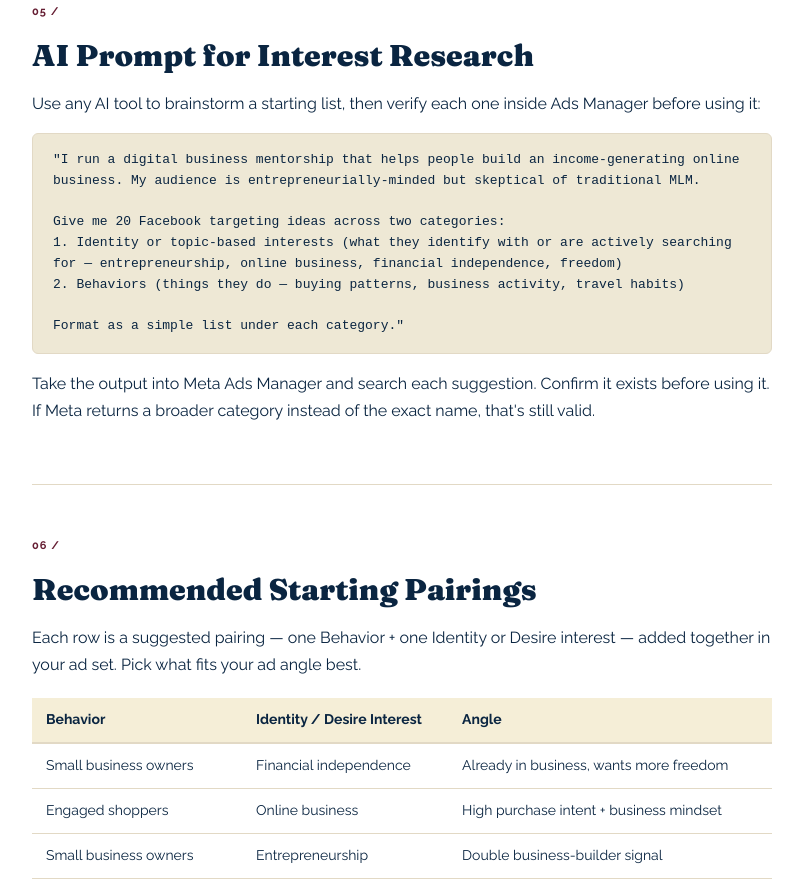
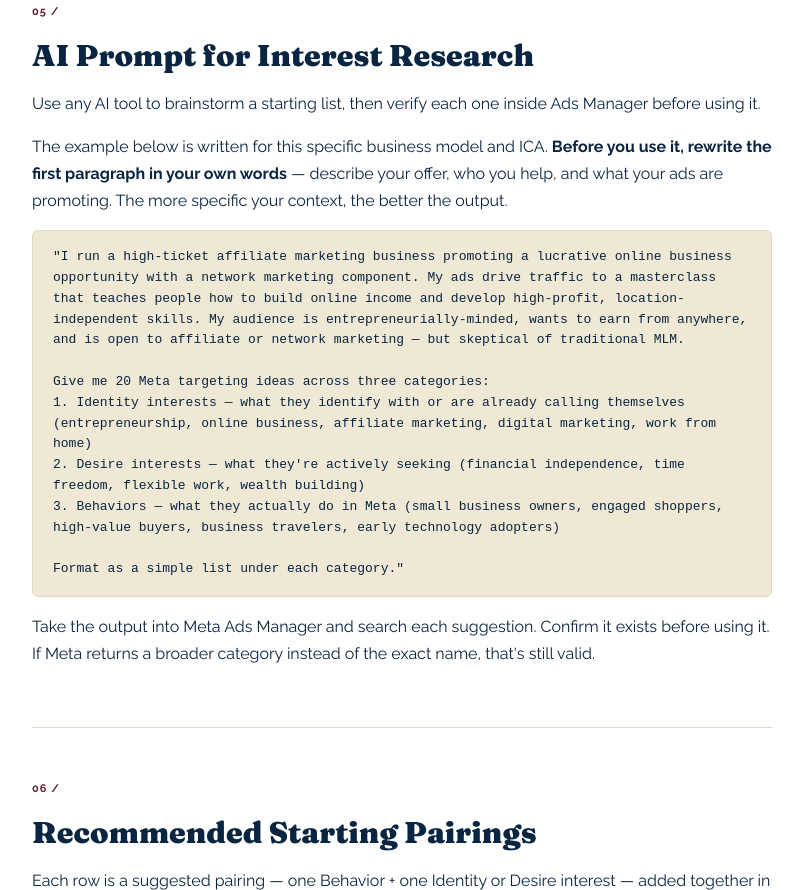
Before and after one commit to wild-and-wealthy/meta-setup-guide, a plain HTML site: page interest-research-guide/index.html in a window 1280 px wide. Shown: the part 3868-4758 px from the top of the page, without its empty margins (238-1041 px from the left). Drawn offline with Linux system fonts and the light colour scheme.

Commit message:
Update AI prompt with refined ICA-specific language and instruction to customize

```diff
--- a/interest-research-guide/index.html
+++ b/interest-research-guide/index.html
@@ -206,13 +206,15 @@
   <section class="section" id="ai">
     <p class="section-label">05 /</p>
     <h2>AI Prompt for Interest Research</h2>
-    <p>Use any AI tool to brainstorm a starting list, then verify each one inside Ads Manager before using it:</p>
+    <p>Use any AI tool to brainstorm a starting list, then verify each one inside Ads Manager before using it.</p>
+    <p>The example below is written for this specific business model and ICA. <strong>Before you use it, rewrite the first paragraph in your own words</strong> — describe your offer, who you help, and what your ads are promoting. The more specific your context, the better the output.</p>
 
-<pre>"I run a digital business mentorship that helps people build an income-generating online business. My audience is entrepreneurially-minded but skeptical of traditional MLM.
+<pre>"I run a high-ticket affiliate marketing business promoting a lucrative online business opportunity with a network marketing component. My ads drive traffic to a masterclass that teaches people how to build online income and develop high-profit, location-independent skills. My audience is entrepreneurially-minded, wants to earn from anywhere, and is open to affiliate or network marketing — but skeptical of traditional MLM.
 
-Give me 20 Facebook targeting ideas across two categories:
-1. Identity or topic-based interests (what they identify with or are actively searching for — entrepreneurship, online business, financial independence, freedom)
-2. Behaviors (things they do — buying patterns, business activity, travel habits)
+Give me 20 Meta targeting ideas across three categories:
+1. Identity interests — what they identify with or are already calling themselves (entrepreneurship, online business, affiliate marketing, digital marketing, work from home)
+2. Desire interests — what they're actively seeking (financial independence, time freedom, flexible work, wealth building)
+3. Behaviors — what they actually do in Meta (small business owners, engaged shoppers, high-value buyers, business travelers, early technology adopters)
 
 Format as a simple list under each category."</pre>
 
```
